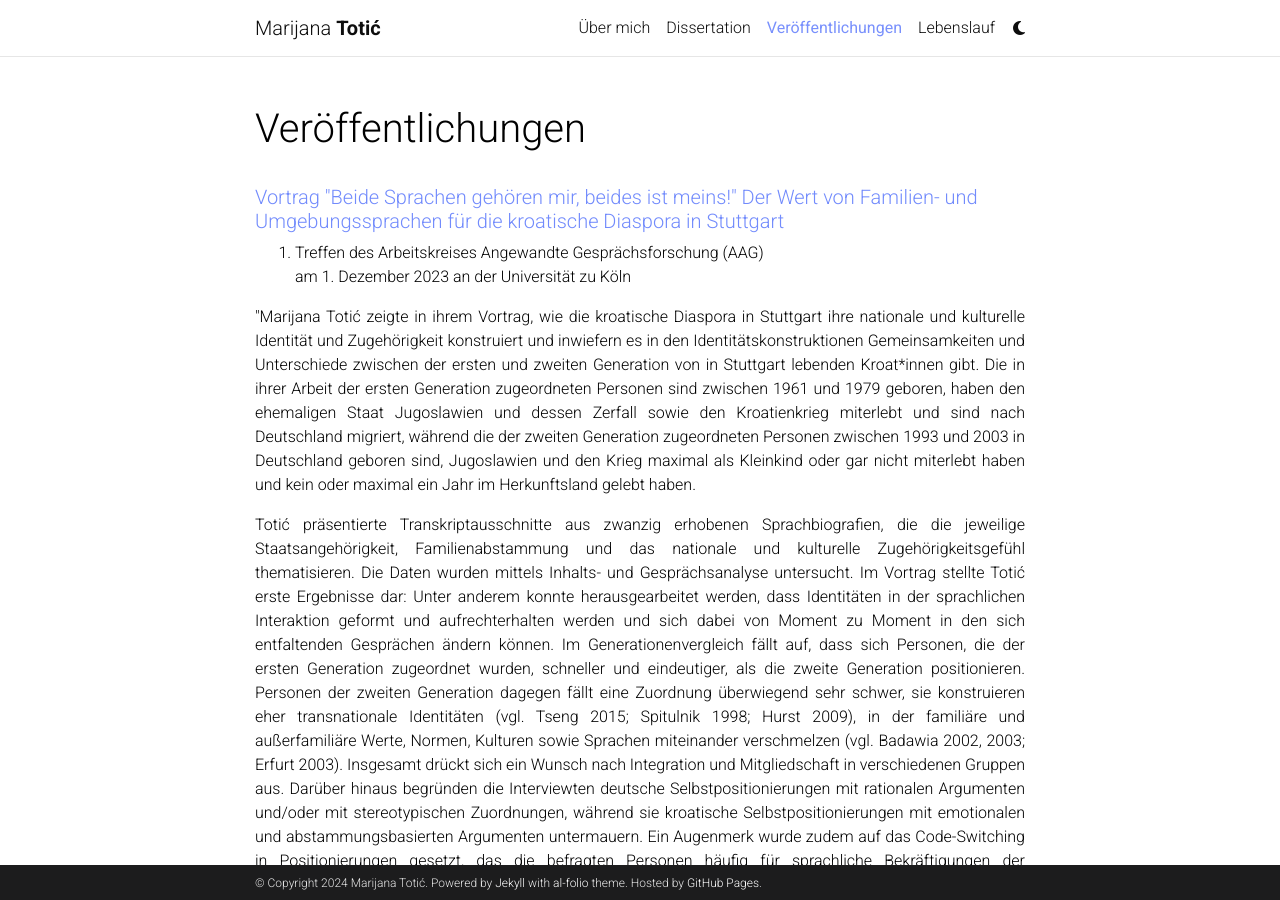
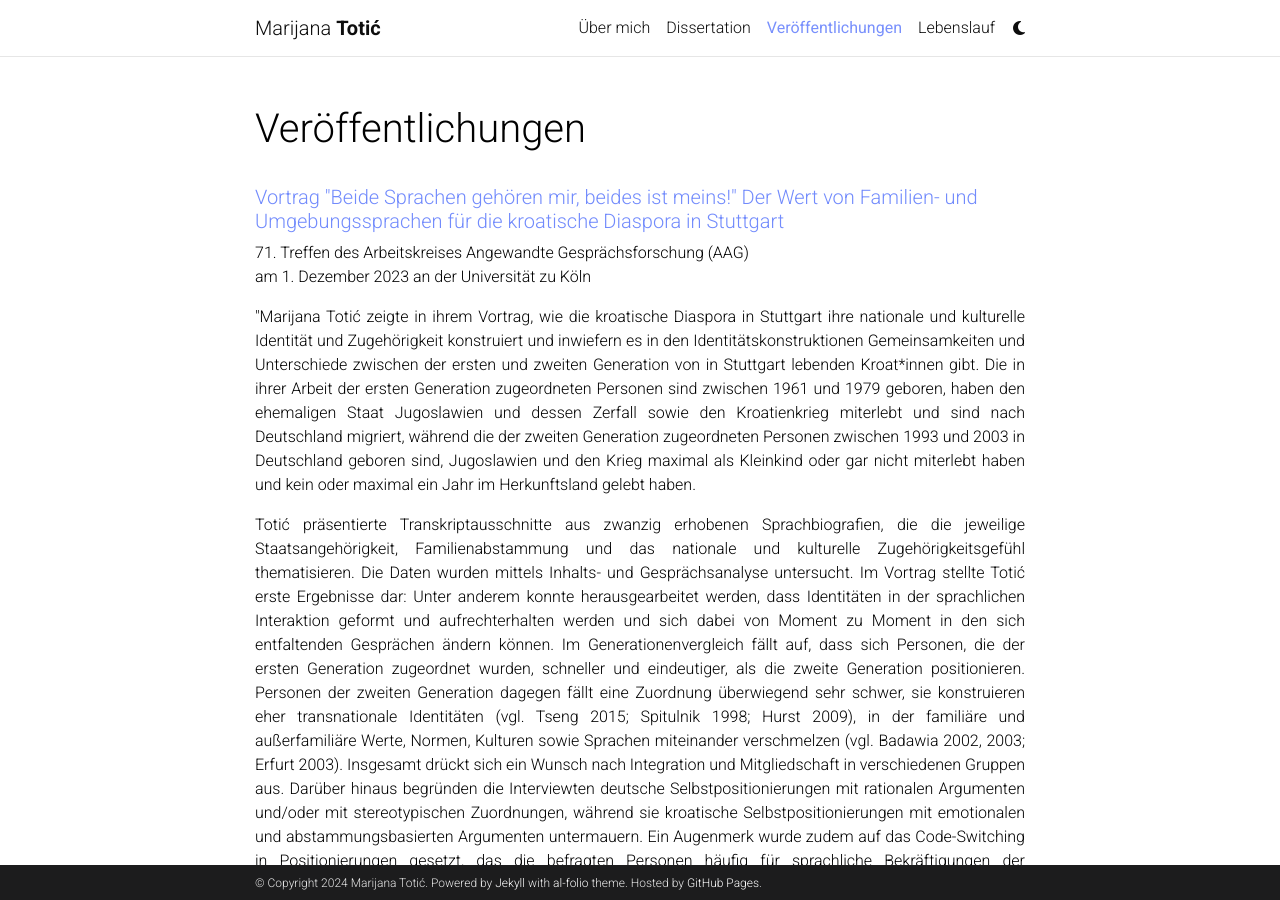
Before and after one commit to MarijanaTotic/MarijanaTotic.github.io, a Jekyll site: the page built from _pages/Veröffentlichungen.md, in a window 1280 px wide and 900 px high. Built offline with Jekyll 4.4.1, drawn with Linux system fonts in a browser that asks for light colours; comment, search, counter and statistics services are not loaded; a style sheet for code colours, icons or effects is not loaded.

Commit message:
71. Treffen

```diff
--- a/_pages/Veröffentlichungen.md
+++ b/_pages/Veröffentlichungen.md
@@ -12,8 +12,8 @@
 <a href='#'>Vortrag "Beide Sprachen gehören mir, beides ist meins!" Der Wert von Familien- und Umgebungssprachen für die kroatische Diaspora in Stuttgart <br>
 </a>
 </h5>
-71. Treffen des Arbeitskreises Angewandte Gesprächsforschung (AAG)<br>
-am 1. Dezember 2023 an der Universität zu Köln <br>
+<p align="justify"> 71. Treffen des Arbeitskreises Angewandte Gesprächsforschung (AAG)<br>
+am 1. Dezember 2023 an der Universität zu Köln </p>
 
 <p align="justify">
 "Marijana Totić zeigte in ihrem Vortrag, wie die kroatische Diaspora in Stuttgart ihre nationale und kulturelle Identität und Zugehörigkeit konstruiert und inwiefern es in den Identitätskonstruktionen Gemeinsamkeiten und Unterschiede zwischen der ersten und zweiten Generation von in Stuttgart lebenden Kroat*innen gibt. Die in ihrer Arbeit der ersten Generation zugeordneten Personen sind zwischen 1961 und 1979 geboren, haben den ehemaligen Staat Jugoslawien und dessen Zerfall sowie den Kroatienkrieg miterlebt und sind nach Deutschland migriert, während die der zweiten Generation zugeordneten Personen zwischen 1993 und 2003 in Deutschland geboren sind, Jugoslawien und den Krieg maximal als Kleinkind oder gar nicht miterlebt haben und kein oder maximal ein Jahr im Herkunftsland gelebt
```
